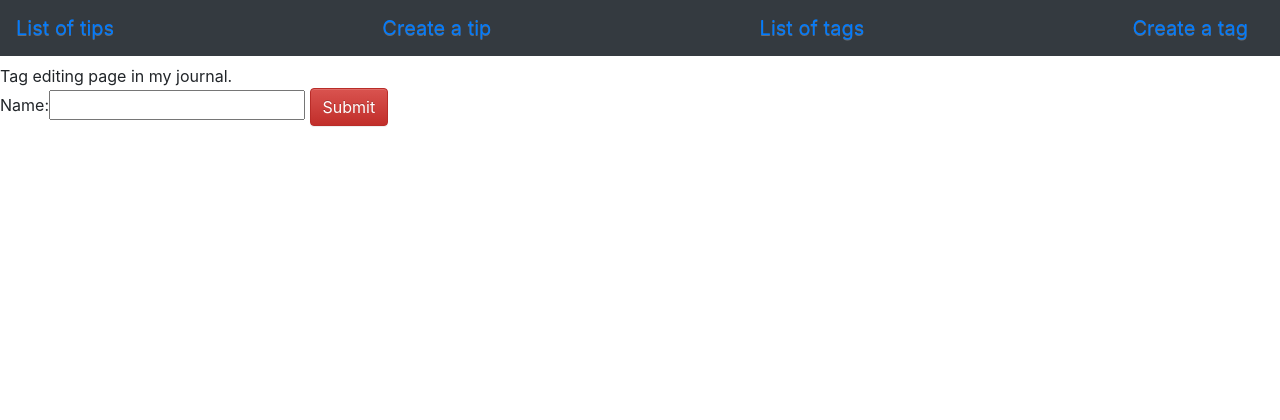
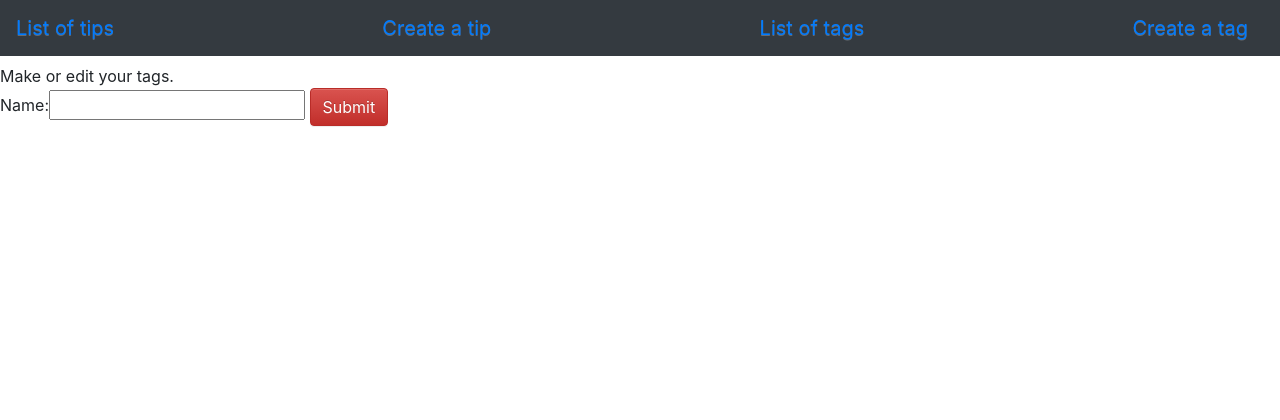
Before and after one commit to JeroenRijks/journal2, a Django app: page /tag_edit/ in a window 1280 px wide. Shown: the top 420 px of the page. Run offline with Django 3.2, Linux system fonts and the light colour scheme; some libraries are stand-ins or nearby versions.

Commit message:
Learn how to update my website

```diff
--- a/journal/templates/tag_edit.html
+++ b/journal/templates/tag_edit.html
@@ -2,7 +2,7 @@
 
 {% block 'contents' %}
 
-Tag editing page in my journal.
+Make or edit your tags.
 
 <form method="post">
     {% csrf_token %}
```
